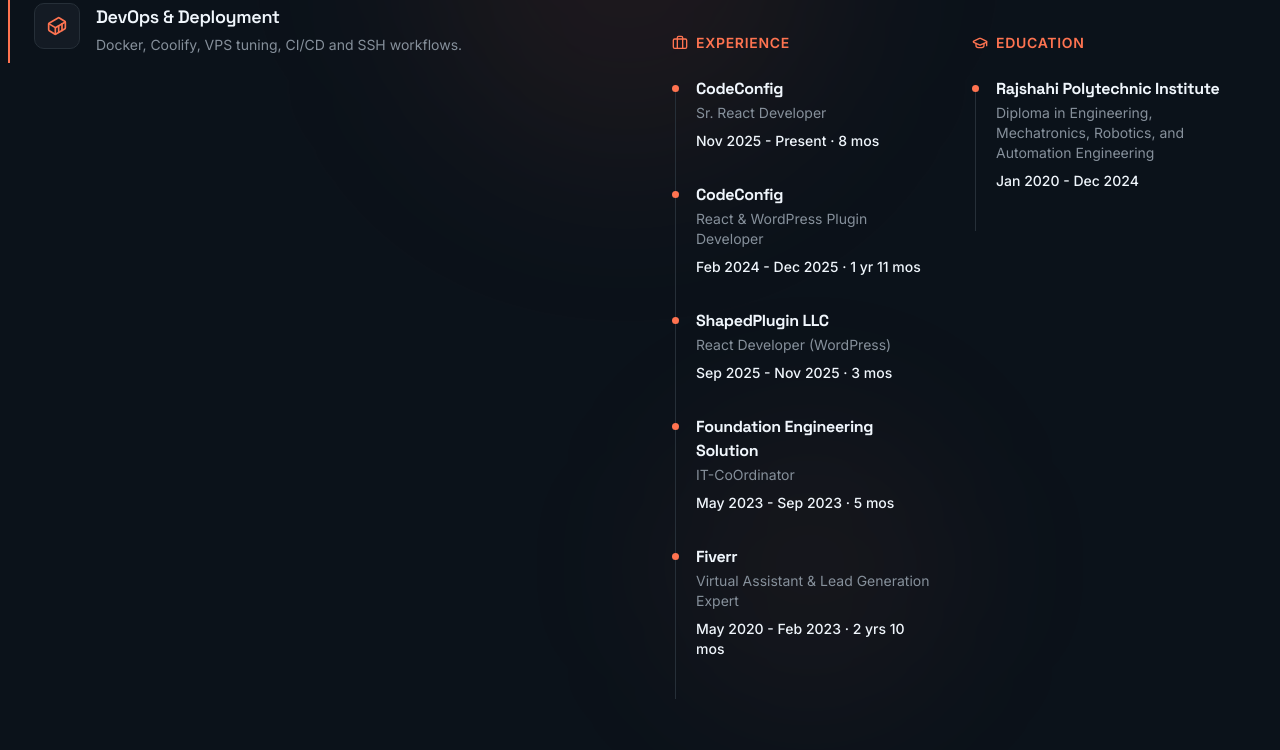
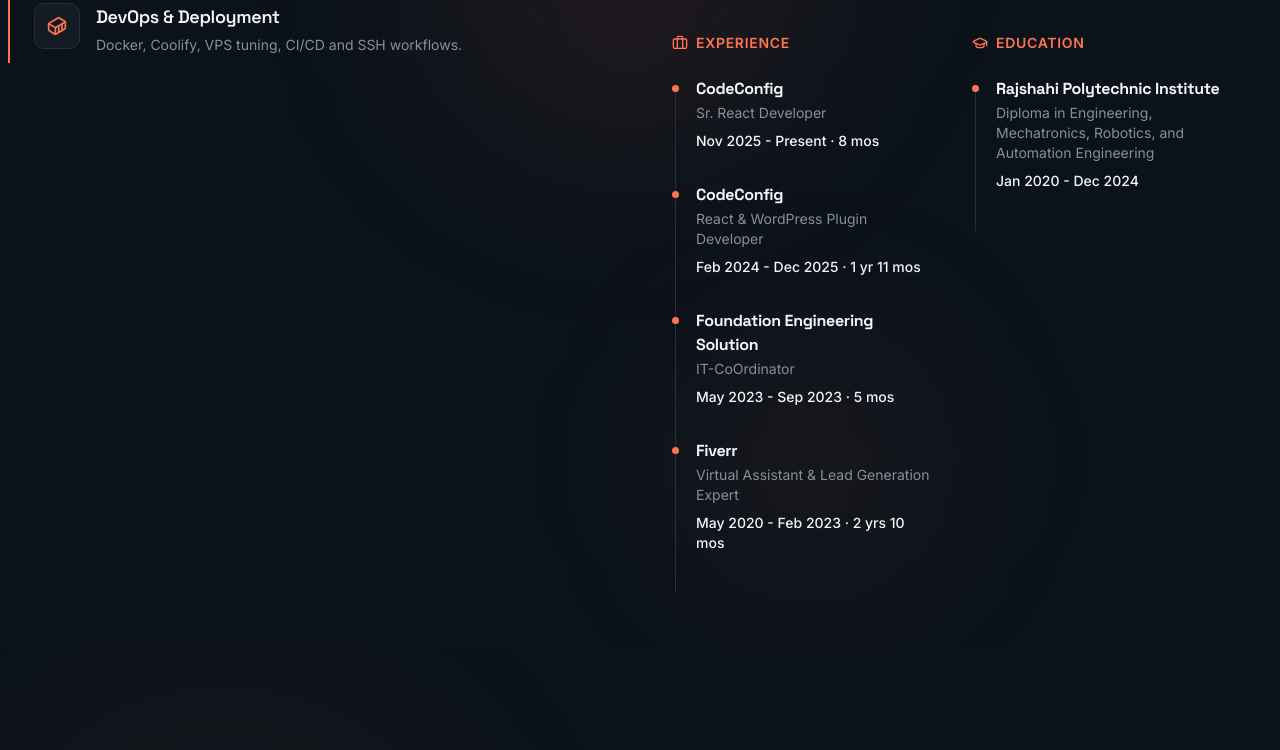
Before and after one commit to CodeWithIfte/codewithifte-web, a Next.js app: page / in a window 1280 px wide. Shown: the part 1117-1867 px from the top of the page. Built offline with nearby package versions, Linux system fonts and the light colour scheme.

Commit message:
remove ShapedPlugin LLC from experience

```diff
--- a/components/sections/About.tsx
+++ b/components/sections/About.tsx
@@ -130,12 +130,6 @@
                     </div>
                     <div className="relative pl-6 before:absolute before:left-[3px] before:top-2 before:h-[calc(100%+2rem)] before:w-px before:bg-border">
                       <span className="absolute left-0 top-2 w-[7px] h-[7px] rounded-full bg-primary" />
-                      <h4 className="text-base font-bold text-foreground">ShapedPlugin LLC</h4>
-                      <p className="text-sm text-muted-foreground mt-0.5">React Developer (WordPress)</p>
-                      <p className="text-sm text-foreground font-medium mt-2">Sep 2025 - Nov 2025 · 3 mos</p>
-                    </div>
-                    <div className="relative pl-6 before:absolute before:left-[3px] before:top-2 before:h-[calc(100%+2rem)] before:w-px before:bg-border">
-                      <span className="absolute left-0 top-2 w-[7px] h-[7px] rounded-full bg-primary" />
                       <h4 className="text-base font-bold text-foreground">Foundation Engineering Solution</h4>
                       <p className="text-sm text-muted-foreground mt-0.5">IT-CoOrdinator</p>
                       <p className="text-sm text-foreground font-medium mt-2">May 2023 - Sep 2023 · 5 mos</p>
```
